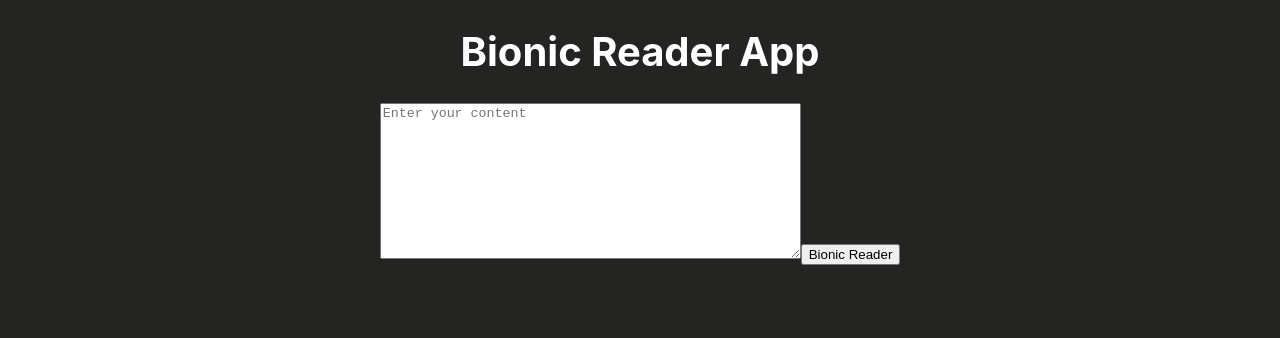
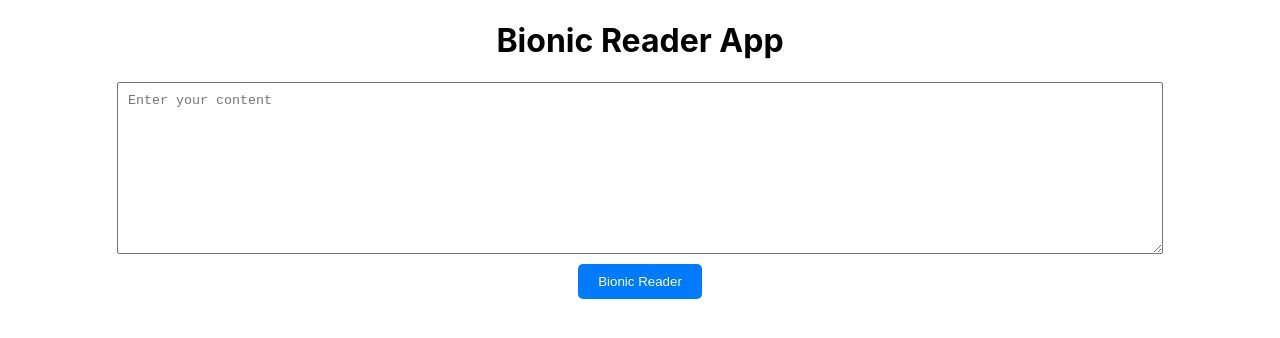
Before and after one commit to dwaynediddy/bionicreader, a React (Create React App) app: page / in a window 1280 px wide. Shown: the top 338 px of the page. Built offline with nearby package versions, Linux system fonts and the light colour scheme.

Commit message:
added styling to the textarea and output

```diff
--- a/src/App.css
+++ b/src/App.css
@@ -1,13 +1,3 @@
 .App {
   text-align: center;
 }
-
-h1 {
-  font-size:2.5em;
-  color: white;
-}
-
-.reader-container {
-  color: whitesmoke;
-  font-size: 1.2em
-}
--- a/src/components/BionicReader.js
+++ b/src/components/BionicReader.js
@@ -1,5 +1,3 @@
-import React from 'react';
-
 const BionicReader = ({ inputSentence, setModifiedSentence }) => {
   let words = inputSentence.split(' ');
   let modifiedWords = [];
@@ -25,12 +23,7 @@ const BionicReader = ({ inputSentence, setModifiedSentence }) => {
   const modified = modifiedWords.join(' ');
   setModifiedSentence(modified);
 
-  return (
-    <div>
-      {/* Display the modified sentence here if needed */}
-      {/* <p dangerouslySetInnerHTML={{ __html: modified }} /> */}
-    </div>
-  )
+  return
 }
 
-export default BionicReader;
+export default BionicReader
--- a/src/components/Reader.js
+++ b/src/components/Reader.js
@@ -1,5 +1,6 @@
 import React, { useState } from 'react';
 import BionicReader from './BionicReader';
+import './reader.css'
 
 const Reader = () => {
   const [inputSentence, setInputSentence] = useState('');
@@ -17,8 +18,10 @@ const Reader = () => {
         value={inputSentence}
         onChange={handleInputChange}
         placeholder="Enter your content"
+        className='input-container'
       />
       <button
+      className='bionic-button'
         onClick={() => {
           // Pass inputSentence and setModifiedSentence to BionicReader
           BionicReader({ inputSentence, setModifiedSentence });
@@ -27,7 +30,7 @@ const Reader = () => {
         Bionic Reader
       </button>
       {modifiedSentence && (
-        <div>
+        <div className='output-container'>
           <p dangerouslySetInnerHTML={{ __html: modifiedSentence }} />
         </div>
       )}
--- /dev/null
+++ b/src/components/reader.css
@@ -0,0 +1,29 @@
+ .reader-container {
+    display: flex;
+    flex-direction: column;
+    align-items: center;
+  }
+
+ .input-container {
+    width: 80%;
+    padding: 10px;
+    margin-bottom: 10px;
+  }
+
+  .bionic-button {
+    padding: 10px 20px;
+    background-color: #007bff;
+    color: #fff;
+    border-radius: 5px;
+    border: none;
+    cursor: pointer;
+  }
+
+ .output-container {
+    margin-top: 20px;
+    padding: 10px;
+    border: 1px solid #ccc;
+    border-radius: 5px;
+    background-color: #f5f5f5;
+    font-size: 16px;
+  }
--- a/src/index.css
+++ b/src/index.css
@@ -5,7 +5,6 @@ body {
     sans-serif;
   -webkit-font-smoothing: antialiased;
   -moz-osx-font-smoothing: grayscale;
-  background-color: #242423;
 }
 
 code {
```
